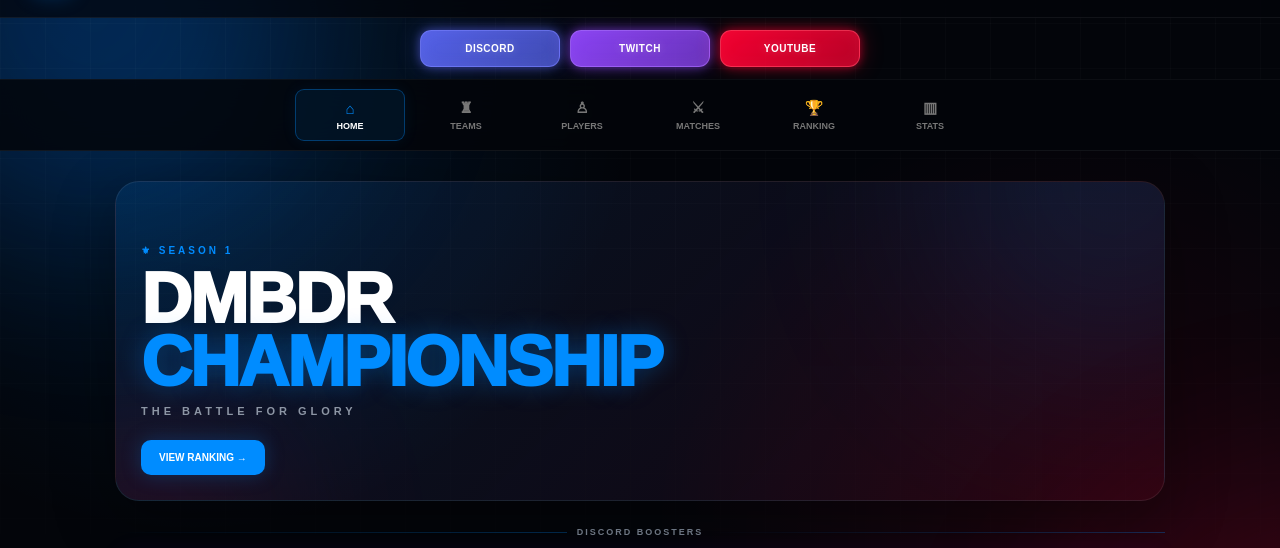
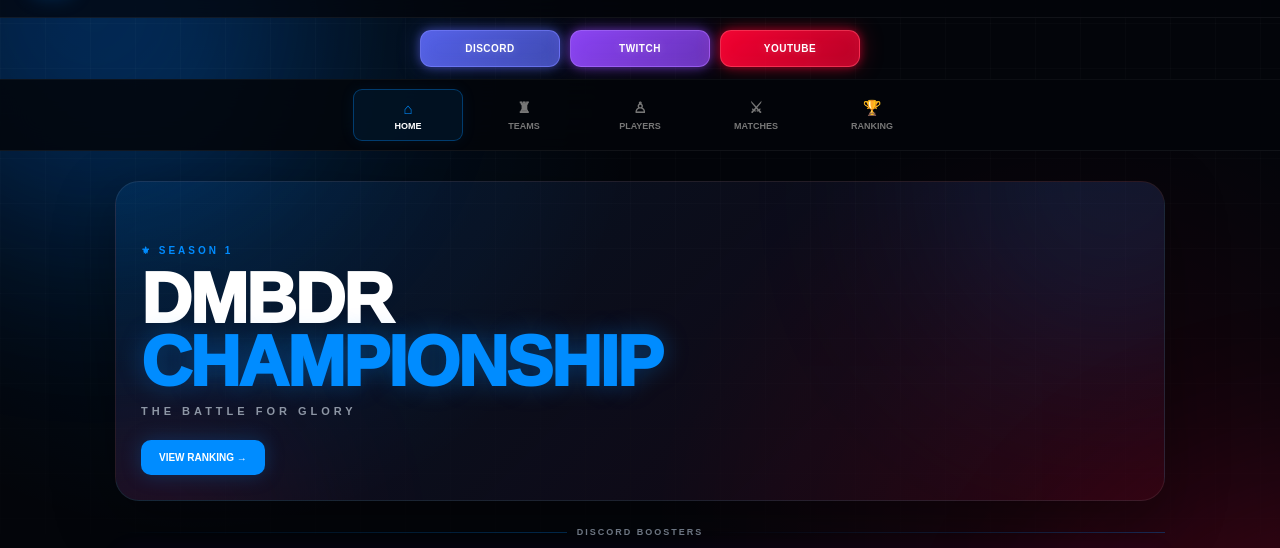
Before and after one commit to so2-france-championnat/DMBDR-CHAMPIONSHIP-, a plain HTML site: page index.html in a window 1280 px wide. Shown: the part 67-615 px from the top of the page. Drawn offline with Linux system fonts and the light colour scheme.

Commit message:
Update index.html

```diff
--- a/index.html
+++ b/index.html
@@ -183,18 +183,6 @@
             <span>🏆</span>
 
             RANKING
-
-        </button>
-
-
-        <button
-            class="nav-button"
-            onclick="showPage('stats', this)"
-        >
-
-            <span>▥</span>
-
-            STATS
 
         </button>
 
```
